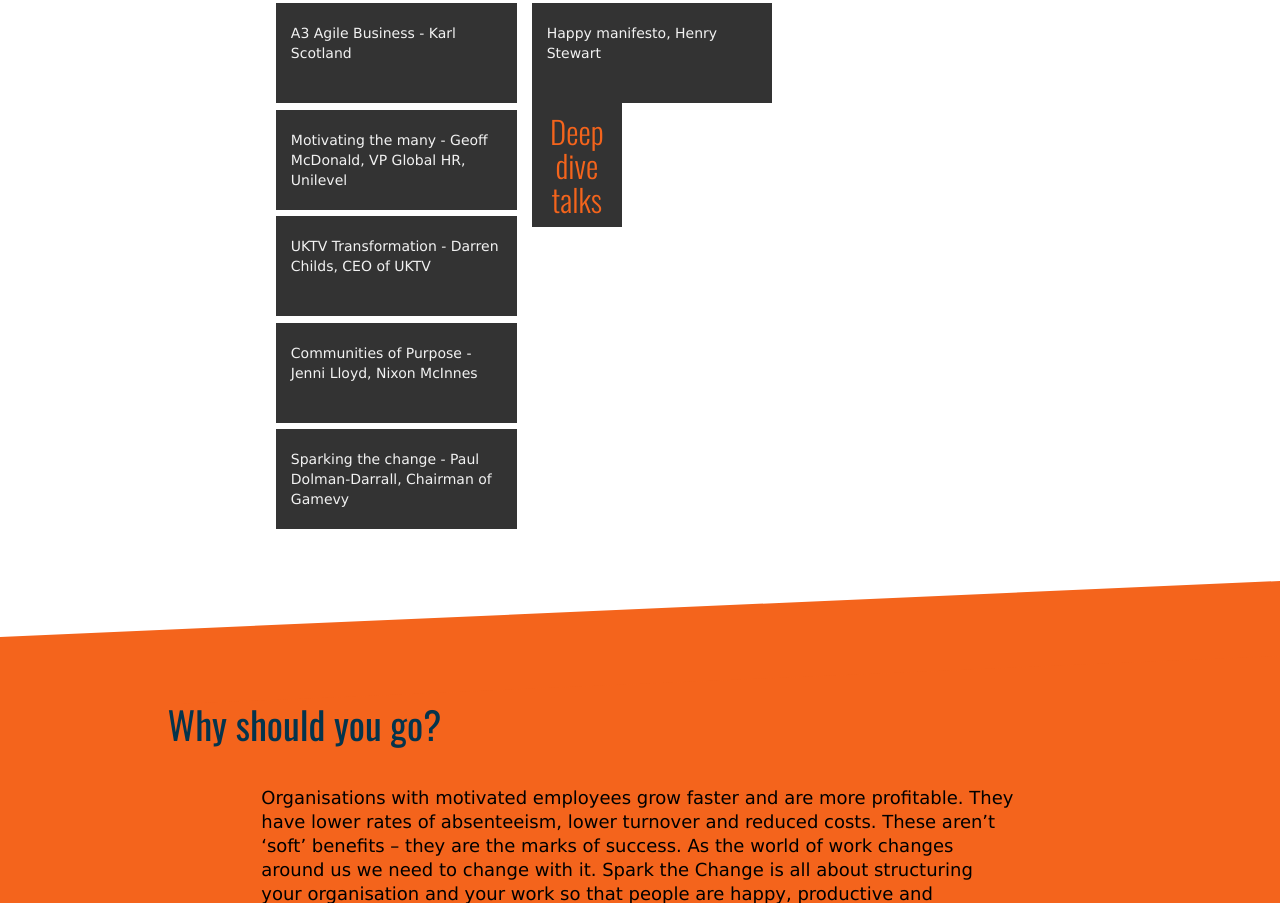
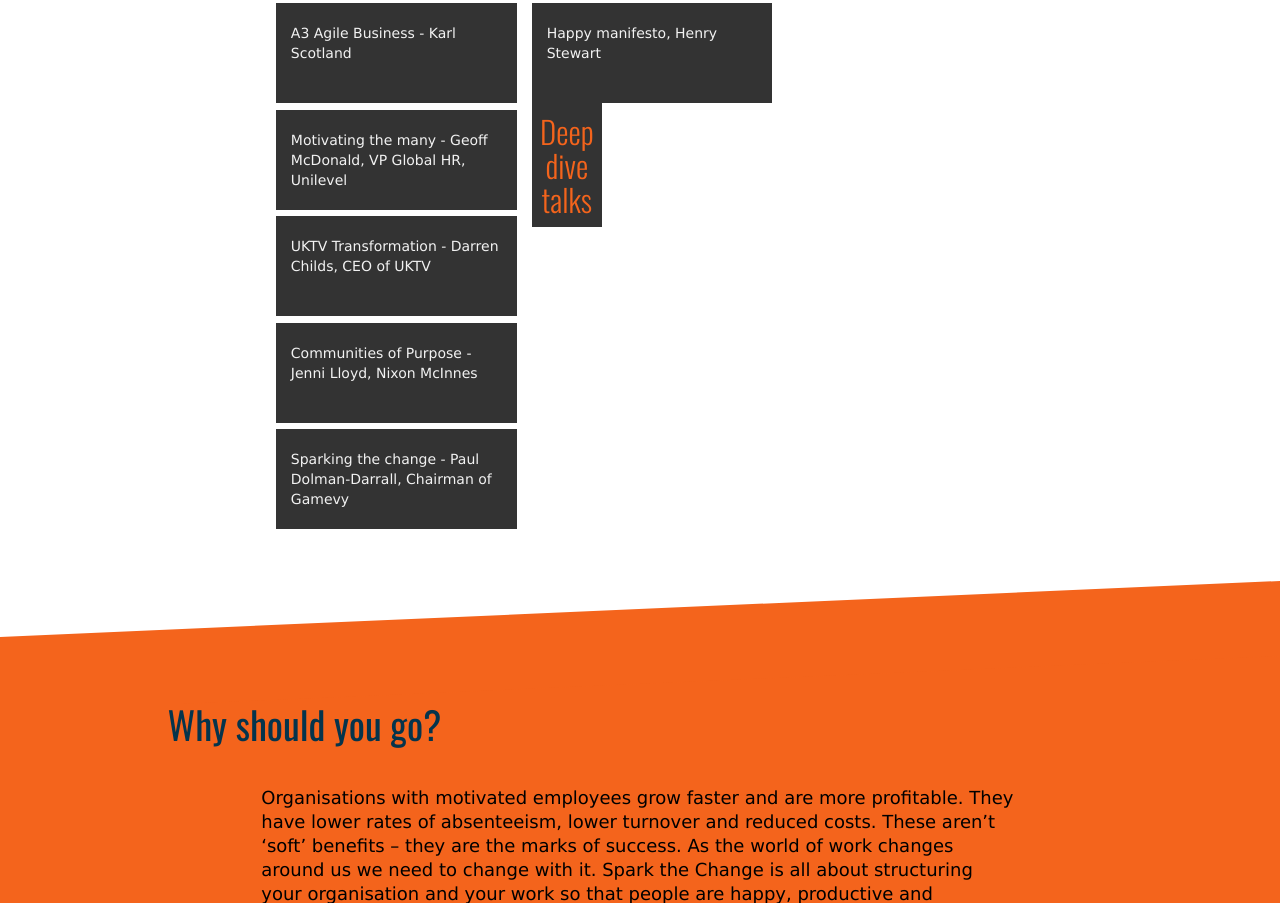
Before and after one commit to Gamevy/spark-website, a plain HTML site: page index.html in a window 1280 px wide. Shown: the part 4884-5787 px from the top of the page. Drawn offline with nearby package versions, Linux system fonts and the light colour scheme; a small style sheet from the web is missing.

Commit message:
Update index.html
Third column corrections

```diff
--- a/index.html
+++ b/index.html
@@ -325,11 +325,16 @@
                             <li>The old ways are the best, Zoe Cunningham, MD @ Softwire</li></li>
                             <li>Happy manifesto, Henry Stewart</li></li>
 
-                          <div class="schedule-item col-sm-6">
+                    <div class="col-xs-10">
+                      <div class="row">
+                           <div class="schedule-item col-sm-6">
                           <ul>
                             <li><h4>Deep dive talks</h4></li>
                           </ul>
                           </div>
+                      </div>
+                    </div>
+
                         </div>
                       </div>
                     </div>
```
